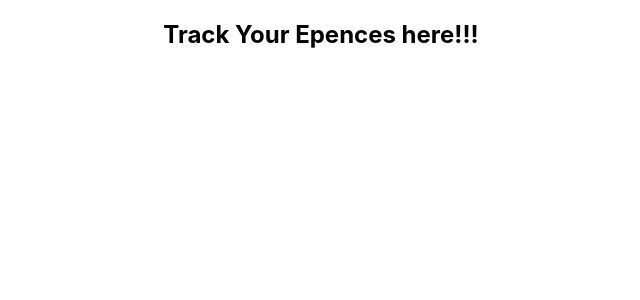
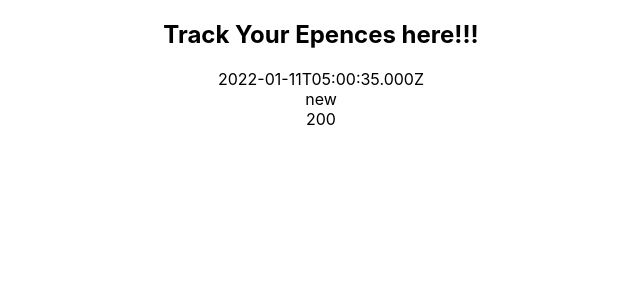
Before and after one commit to prabhashrai02/expence_tracker, a React (Create React App) app: page / in a window 1280 px wide. Shown: the top 300 px of the page, without its empty margins (319-959 px from the left). Built offline with nearby package versions, Linux system fonts and the light colour scheme.

Commit message:
added props in expenceitem

```diff
--- a/src/Components/expencesItem/expenceItem.js
+++ b/src/Components/expencesItem/expenceItem.js
@@ -1,6 +1,9 @@
-function ExpenceItem() {
+function ExpenceItem(props) {
     return (
         <div>
+            <div>{props.date.toISOString()}</div>
+            <div>{props.title}</div>
+            <div>{props.amount}</div>
         </div>
     )
 }
--- a/src/Components/homePage/homePage.js
+++ b/src/Components/homePage/homePage.js
@@ -1,9 +1,23 @@
 import Navbar from "../navbar/navbar";
+import ExpenceItem from "../expencesItem/expenceItem";
 
 function Homepage() {
+    const expence = [
+        {
+            id: `1`,
+            date: new Date(),
+            title: `new`,
+            amount: 200
+        }
+    ]
     return (
         <div>
             <Navbar />
+            <ExpenceItem
+                date = {expence[0].date}
+                title = {expence[0].title}
+                amount = {expence[0].amount}
+            />
         </div>
     )
 }
```
